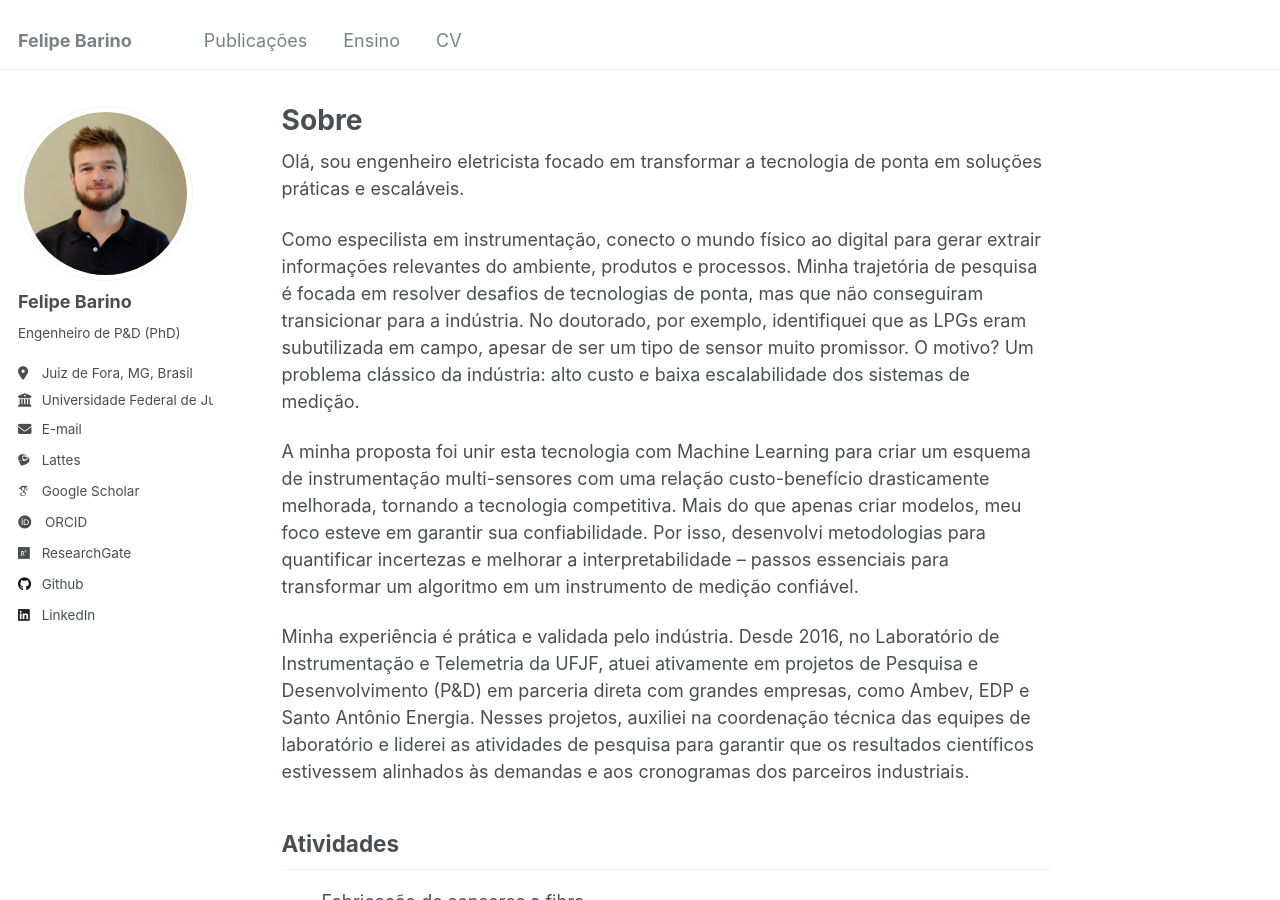
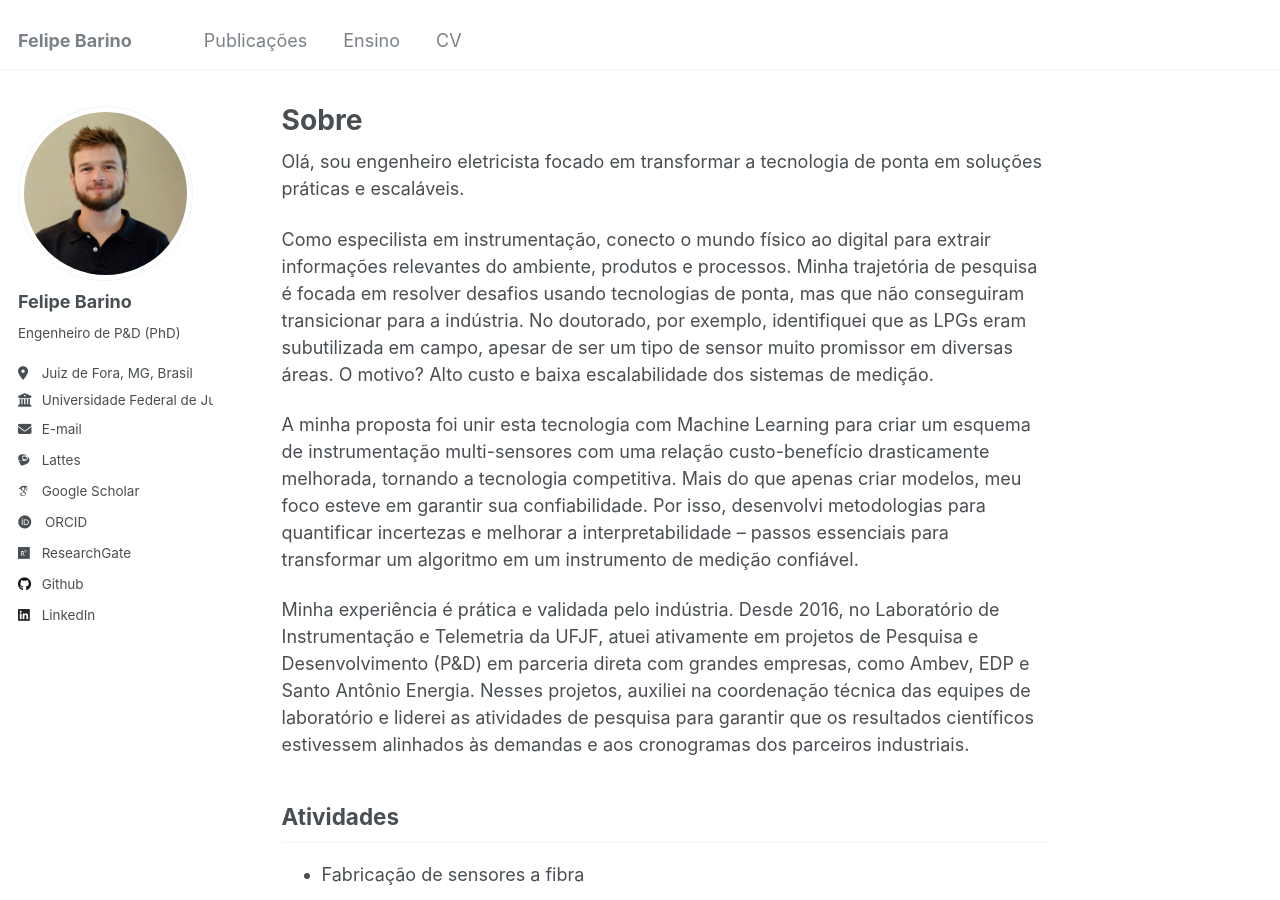
Before and after one commit to felipebarino/felipebarino.github.io, a Jekyll site: the page built from _pages/about.md, in a window 1280 px wide and 900 px high. Built offline with Jekyll 4.4.1, drawn with Linux system fonts in a browser that asks for light colours; some web fonts are replaced.

Commit message:
minor changes

```diff
--- a/_pages/about.md
+++ b/_pages/about.md
@@ -9,7 +9,7 @@ redirect_from:
 
 Olá, sou engenheiro eletricista focado em transformar a tecnologia de ponta em soluções práticas e escaláveis.
 
-Como especilista em instrumentação, conecto o mundo físico ao digital para gerar extrair informações relevantes do ambiente, produtos e processos. Minha trajetória de pesquisa é focada em resolver desafios de tecnologias de ponta, mas que não conseguiram transicionar para a indústria. No doutorado, por exemplo, identifiquei que as LPGs eram subutilizada em campo, apesar de ser um tipo de sensor muito promissor. O motivo? Um problema clássico da indústria: alto custo e baixa escalabilidade dos sistemas de medição.
+Como especilista em instrumentação, conecto o mundo físico ao digital para extrair informações relevantes do ambiente, produtos e processos. Minha trajetória de pesquisa é focada em resolver desafios usando tecnologias de ponta, mas que não conseguiram transicionar para a indústria. No doutorado, por exemplo, identifiquei que as LPGs eram subutilizada em campo, apesar de ser um tipo de sensor muito promissor em diversas áreas. O motivo? Alto custo e baixa escalabilidade dos sistemas de medição.
 
 A minha proposta foi unir esta tecnologia com Machine Learning para criar um esquema de instrumentação multi-sensores com uma relação custo-benefício drasticamente melhorada, tornando a tecnologia competitiva. Mais do que apenas criar modelos, meu foco esteve em garantir sua confiabilidade. Por isso, desenvolvi metodologias para quantificar incertezas e melhorar a interpretabilidade – passos essenciais para transformar um algoritmo em um instrumento de medição confiável.
 
```
